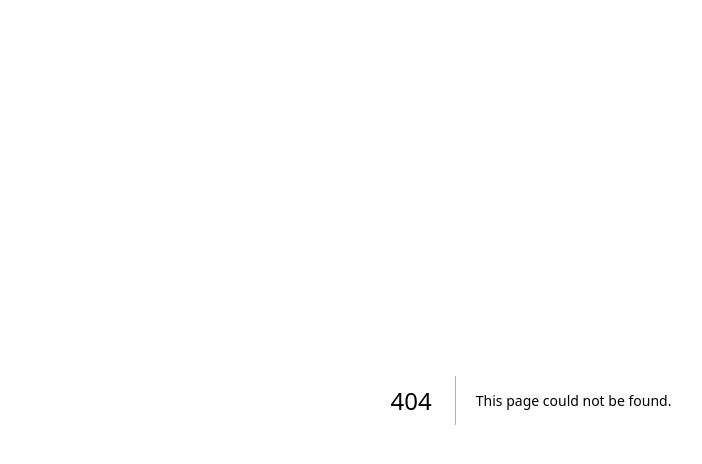
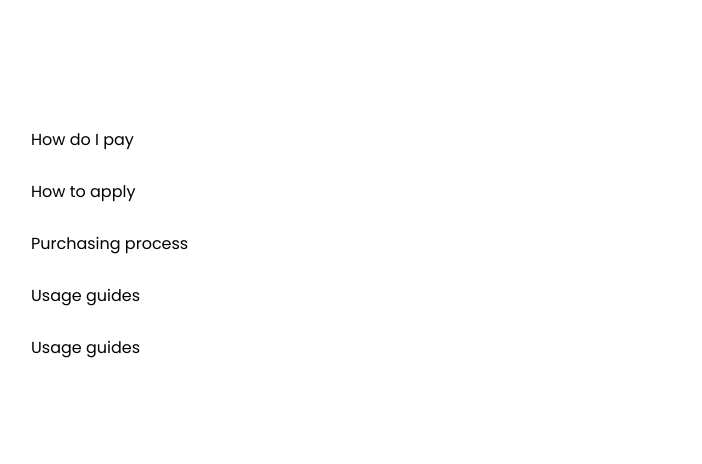
Before and after one commit to sohantalukder/touristGuideClient, a Next.js app: page /termsConditions in a window 1280 px wide. Before the commit this address had no page. Shown: the top 464 px of the page, without its empty margins (109-811 px from the left). Built offline with nearby package versions, Linux system fonts and the light colour scheme.

Commit message:
Implementation terms and conditions screen

```diff
--- /dev/null
+++ b/src/app/(user)/termsConditions/page.jsx
@@ -0,0 +1,47 @@
+import Accordion from "@/components/Accordion/Accordion";
+import React from "react";
+
+const datas = [
+    {
+        title: "How do I pay",
+        paragraph:
+            "You cab pay with a card or via banking og you’re in Bangladesh. We will review your subscripstion autometicaly at the end of evey billing cycle.",
+    },
+    {
+        title: "How to apply",
+        paragraph:
+            "Lorem ipsum dolor sit amet consectetur adipisicing elit. Eveniet natus sint provident vel ab reprehenderit cum soluta, suscipit facere nisi sed earum repellendus fuga debitis, nam molestiae minima voluptates possimus.",
+    },
+    {
+        title: "Purchasing process",
+        paragraph:
+            "Lorem ipsum dolor sit amet consectetur adipisicing elit. Eveniet natus sint provident vel ab reprehenderit cum soluta, suscipit facere nisi sed earum repellendus fuga debitis, nam molestiae minima voluptates possimus.",
+    },
+    {
+        title: "Usage guides",
+        paragraph:
+            "Lorem ipsum dolor sit amet consectetur adipisicing elit. Eveniet natus sint provident vel ab reprehenderit cum soluta, suscipit facere nisi sed earum repellendus fuga debitis, nam molestiae minima voluptates possimus.",
+    },
+    {
+        title: "Usage guides",
+        paragraph:
+            "Lorem ipsum dolor sit amet consectetur adipisicing elit. Eveniet natus sint provident vel ab reprehenderit cum soluta, suscipit facere nisi sed earum repellendus fuga debitis, nam molestiae minima voluptates possimus.",
+    },
+];
+const TermsConditions = () => {
+    return (
+        <div>
+            <div className='accordion_wrapper py-16 container mx-auto mt-16   flex flex-col !justify-center !items-center'>
+                <ul className='accordion-list space-y-7'>
+                    {datas.map((data) => (
+                        <li className=' ' key={data?.title}>
+                            <Accordion data={data} />
+                        </li>
+                    ))}
+                </ul>
+            </div>
+        </div>
+    );
+};
+
+export default TermsConditions;
--- a/src/app/layout.js
+++ b/src/app/layout.js
@@ -1,7 +1,7 @@
 import "./globals.css";
 
 export const metadata = {
-    title: "Create Next App",
+    title: "Tourist Guide",
     description: "Generated by create next app",
 };
 
--- /dev/null
+++ b/src/components/Accordion/Accordion.jsx
@@ -0,0 +1,32 @@
+"use client";
+import React, { useState } from "react";
+
+const Accordion = ({ data }) => {
+    const { paragraph, title } = data;
+
+    const [opened, setOpened] = useState(true);
+    return (
+        <div
+            className={
+                opened ? "accordion group" : "accordion-item--opened group "
+            }
+            onClick={() => (!opened ? setOpened(true) : setOpened(false))}
+        >
+            <div className='accordion-item__line'>
+                <h3 className='accordion-item__title group-hover:text-green group-focus:text-green'>
+                    {title}
+                </h3>
+                <span className='accordion-item__icon' />
+            </div>
+            <div className='accordion-item__inner'>
+                <div className='text-gray'>
+                    <p className='accordion-item__paragraph mt-2'>
+                        {paragraph}
+                    </p>
+                </div>
+            </div>
+        </div>
+    );
+};
+
+export default Accordion;
```
